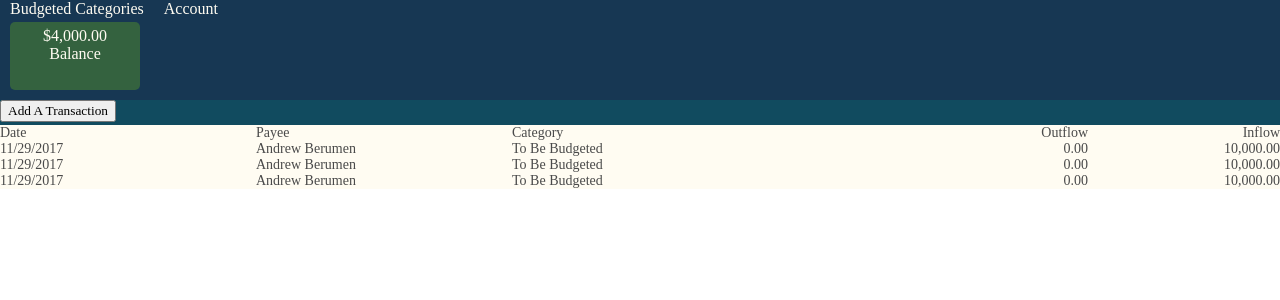
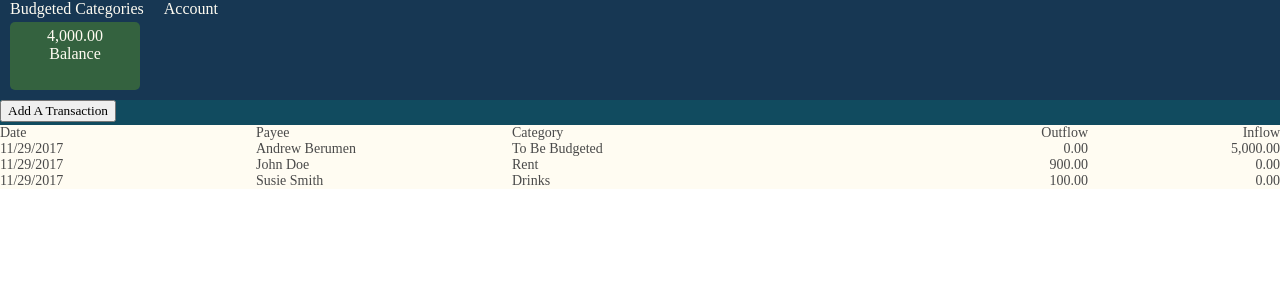
Before and after one commit to anbe6083/Budget_Application, a React (Create React App) app: page / in a window 1280 px wide. Shown: the top 300 px of the page. Built offline with nearby package versions, Linux system fonts and the light colour scheme.

Commit message:
Implemented transactions with hardcoded data

```diff
--- a/src/App.js
+++ b/src/App.js
@@ -4,12 +4,43 @@ import './App.css';
 import MainBody from './mainBody';
 import AddTransactionRow from './addTransaction';
 class App extends Component {
+constructor(props) {
+  super(props);
+  this.state = {
+    balance: "4,000.00",
+    transactions: [
+      {
+        Date: new Date(),
+        Payee: 'Andrew Berumen',
+        Category: 'To Be Budgeted',
+        Outflow: '0.00',
+        Inflow: '5,000.00'
+      },
+      {
+        Date: new Date(),
+        Payee: 'John Doe',
+        Category: 'Rent',
+        Outflow: '900.00',
+        Inflow: '0.00'
+      },
+      {
+        Date: new Date(),
+        Payee: 'Susie Smith',
+        Category: 'Drinks',
+        Outflow: '100.00',
+        Inflow: '0.00'
+      }
+    ]
+  }
+}
+
   render() {
+    console.log('this.state.transactions: ' +this.state.transactions);
     return (
       <div className="App">
-        <TopBar />
+        <TopBar balance={this.state.balance} />
         <AddTransactionRow />
-        <MainBody />
+        <MainBody transactions={this.state.transactions} />
       </div>
     );
   }
--- a/src/Balance.js
+++ b/src/Balance.js
@@ -8,7 +8,7 @@ export default class Balance extends Component {
     render() {
         return (
             <div className="BalanceContainer">
-                $4,000.00
+                {this.props.balance}
                 <br />
                 Balance
             </div>
--- /dev/null
+++ b/src/BudgetCategries.js
@@ -0,0 +1,18 @@
+import React, { Component } from 'react';
+import TopBar from './TopBar';
+import './App.css';
+import MainBody from './mainBody';
+import AddTransactionRow from './addTransaction';
+class App extends Component {
+  render() {
+    return (
+      <div className="App">
+        <TopBar />
+        <AddTransactionRow />
+        <MainBody />
+      </div>
+    );
+  }
+}
+
+export default App;
--- a/src/TopBar.js
+++ b/src/TopBar.js
@@ -13,7 +13,7 @@ export default class TopBar extends Component {
                     <a href='#'>Budgeted Categories</a>
                     <a href='#'>Account</a>
                 </div>
-                <Balance />
+                <Balance balance={this.props.balance}/>
 
             </div>
         )
--- a/src/index.js
+++ b/src/index.js
@@ -2,7 +2,9 @@ import React from 'react';
 import ReactDOM from 'react-dom';
 import './index.css';
 import App from './App';
+import BudgetCategories from './BudgetCategries';
 import registerServiceWorker from './registerServiceWorker';
 
 ReactDOM.render(<App />, document.getElementById('root'));
+
 registerServiceWorker();
--- a/src/mainBody.js
+++ b/src/mainBody.js
@@ -8,12 +8,11 @@ export default class MainBody extends Component {
     }
 
     render() {
+        console.log('transactions in main body: ' +this.props.transactions);
         return (
             <div className="mainBody">
                 <TopLabel />
-                <Transaction />
-                <Transaction />
-                <Transaction />
+                <Transaction transactions={this.props.transactions} />
             </div>
         )
     }
--- a/src/transaction.js
+++ b/src/transaction.js
@@ -1,4 +1,4 @@
-import React, {Component} from 'react';
+import React, { Component } from 'react';
 
 export default class Transaction extends Component {
     constructor(props) {
@@ -6,24 +6,76 @@ export default class Transaction extends Component {
     }
 
     render() {
+        const transactions = [
+            {
+                Date: '11/29/2017',
+                Payee: 'Andrew Berumen',
+                Category: 'To Be Budgeted',
+                Outflow: '0.00',
+                Inflow: '5,000.00'
+            },
+            {
+                Date: '11/29/2017',
+                Payee: 'John Doe',
+                Category: 'Rent',
+                Outflow: '900.00',
+                Inflow: '0.00'
+            },
+            {
+                Date: '11/29/2017',
+                Payee: 'Susie Smith',
+                Category: 'Drinks',
+                Outflow: '100.00',
+                Inflow: '0.00'
+            }
+        ]
+        const transactionsArr = transactions.map((transaction) => {
+            console.log('transaction.Date' + transaction.Date);
+            return (
+                <div>
+                    <div className='col1'>
+                        {transaction.Date}
+                    </div>
+                    <div className='col2'>
+                        {transaction.Payee}
+                    </div>
+                    <div className='col3'>
+                        {transaction.Category}
+                    </div>
+                    <div className='col4'>
+                        {transaction.Outflow}
+                    </div>
+                    <div className='col5'>
+                        {transaction.Inflow}
+                    </div>
+                </div>
+
+            )
+        });
+        console.log('transactionsArr ' + transactionsArr);
         return (
             <div>
-                <div className="col1">
-                    11/29/2017
-                </div>
-                <div className="col2">
-                    Andrew Berumen
-                </div>
-                <div className="col3">
-                    To Be Budgeted
-                </div>
-                <div className="col4">
-                    0.00
-                </div>
-                <div className="col5">
-                    10,000.00
-                </div>
+                {transactionsArr}
             </div>
         )
+        // return (
+        //     <div>
+        //         <div className="col1">
+        //             11/29/2017
+        //         </div>
+        //         <div className="col2">
+        //             Andrew Berumen
+        //         </div>
+        //         <div className="col3">
+        //             To Be Budgeted
+        //         </div>
+        //         <div className="col4">
+        //             0.00
+        //         </div>
+        //         <div className="col5">
+        //             10,000.00
+        //         </div>
+        //     </div>
+        // )
     }
 }
```
